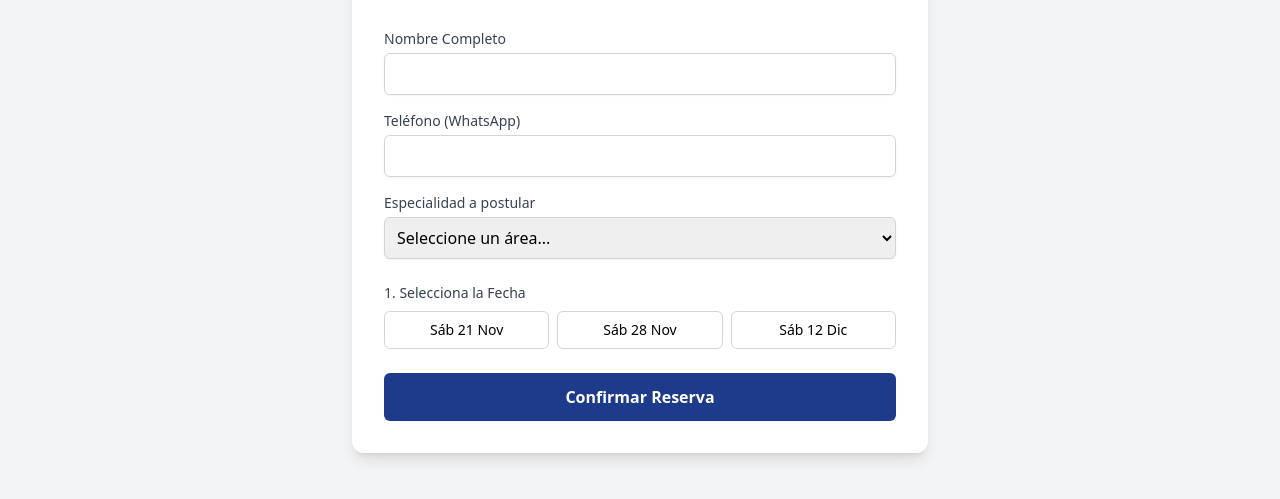
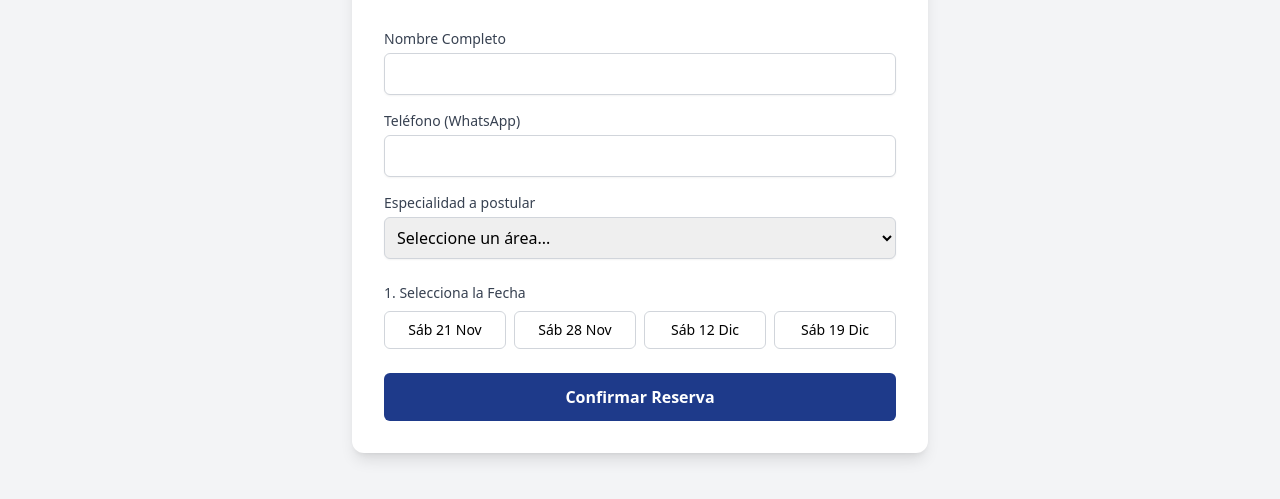
Before and after one commit to fernandoazamen1-lang/agenda-nazareth, a plain HTML site: page index.html in a window 1280 px wide. Shown: the part 195-694 px from the top of the page. Drawn offline with nearby package versions, Linux system fonts and the light colour scheme; no server answers.

Commit message:
Update index.html

```diff
--- a/index.html
+++ b/index.html
@@ -52,7 +52,7 @@
 
                 <div>
                     <label class="block text-sm font-medium text-gray-700 mb-2">1. Selecciona la Fecha</label>
-                    <div class="grid grid-cols-1 sm:grid-cols-3 gap-2" id="contenedorFechas"></div>
+                    <div class="grid grid-cols-2 sm:grid-cols-4 gap-2" id="contenedorFechas"></div>
                 </div>
 
                 <div id="seccionHoras" class="hidden">
@@ -109,7 +109,7 @@
         const USUARIO_ADMIN = "admin";
         const CLAVE_ADMIN = "nazareth2026";
 
-        // AQUÍ ESTÁ TU NUEVA URL CONFIGURADA
+        // TU URL EXACTA
         const URL_GOOGLE_SCRIPT = "https://script.google.com/macros/s/AKfycbwwBxYyhx8mDygEtrLo8HzOI9r0qNsL6-Pxfv_-T7ySKsVO9u2lUPxL1_IfGwW3w39C/exec";
 
         let reservasOcupadas = [];
@@ -152,10 +152,12 @@
             }
         });
 
+        // NUEVA LISTA DE FECHAS (INCLUYENDO SÁBADO 19 DIC)
         const fechasDisponibles = [
             { id: '2026-11-21', texto: 'Sáb 21 Nov' },
             { id: '2026-11-28', texto: 'Sáb 28 Nov' },
-            { id: '2026-12-12', texto: 'Sáb 12 Dic' }
+            { id: '2026-12-12', texto: 'Sáb 12 Dic' },
+            { id: '2026-12-19', texto: 'Sáb 19 Dic' }
         ];
         const horasDisponibles = ['15:00', '15:30', '16:00', '16:30', '17:00', '17:30'];
 
```
